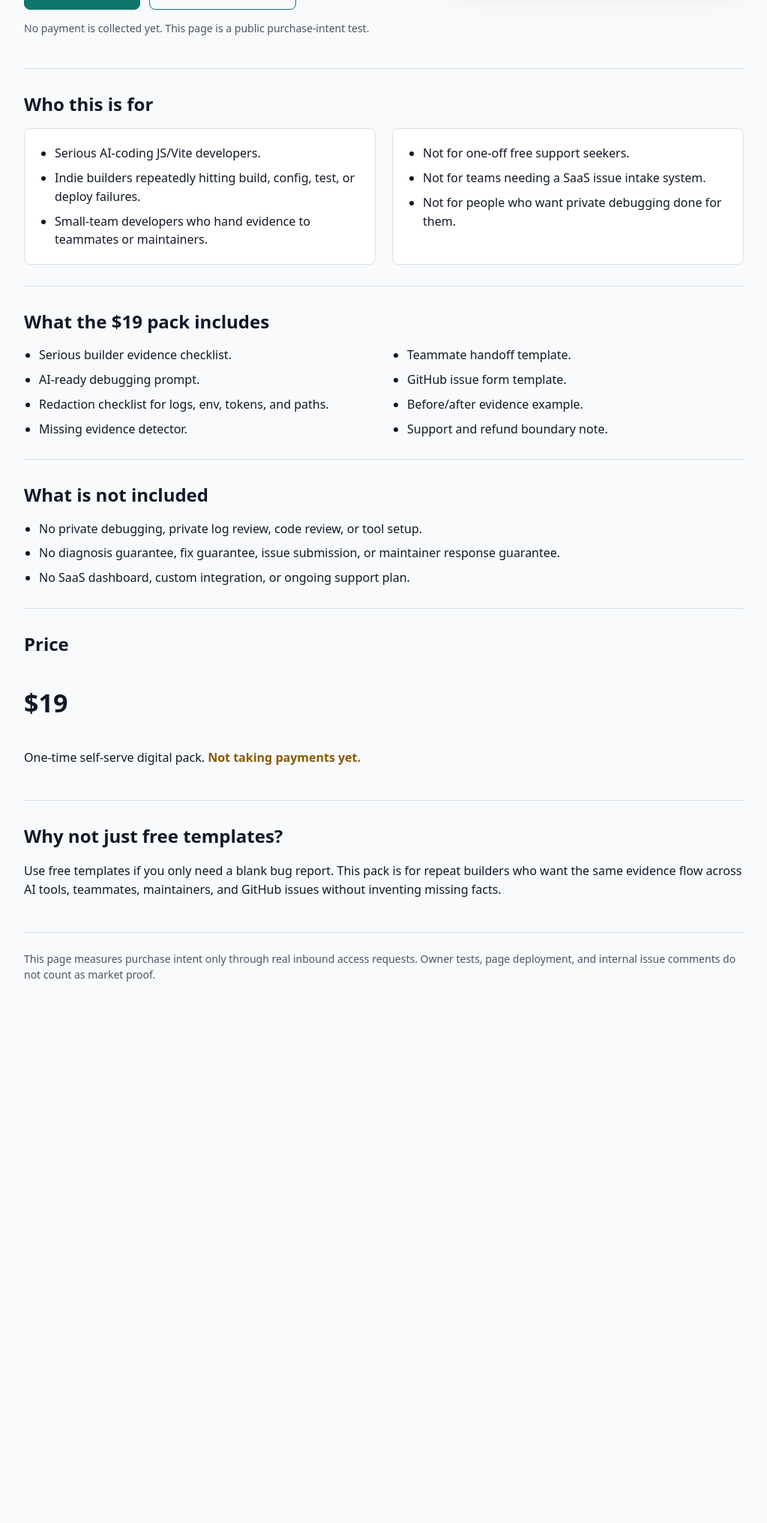
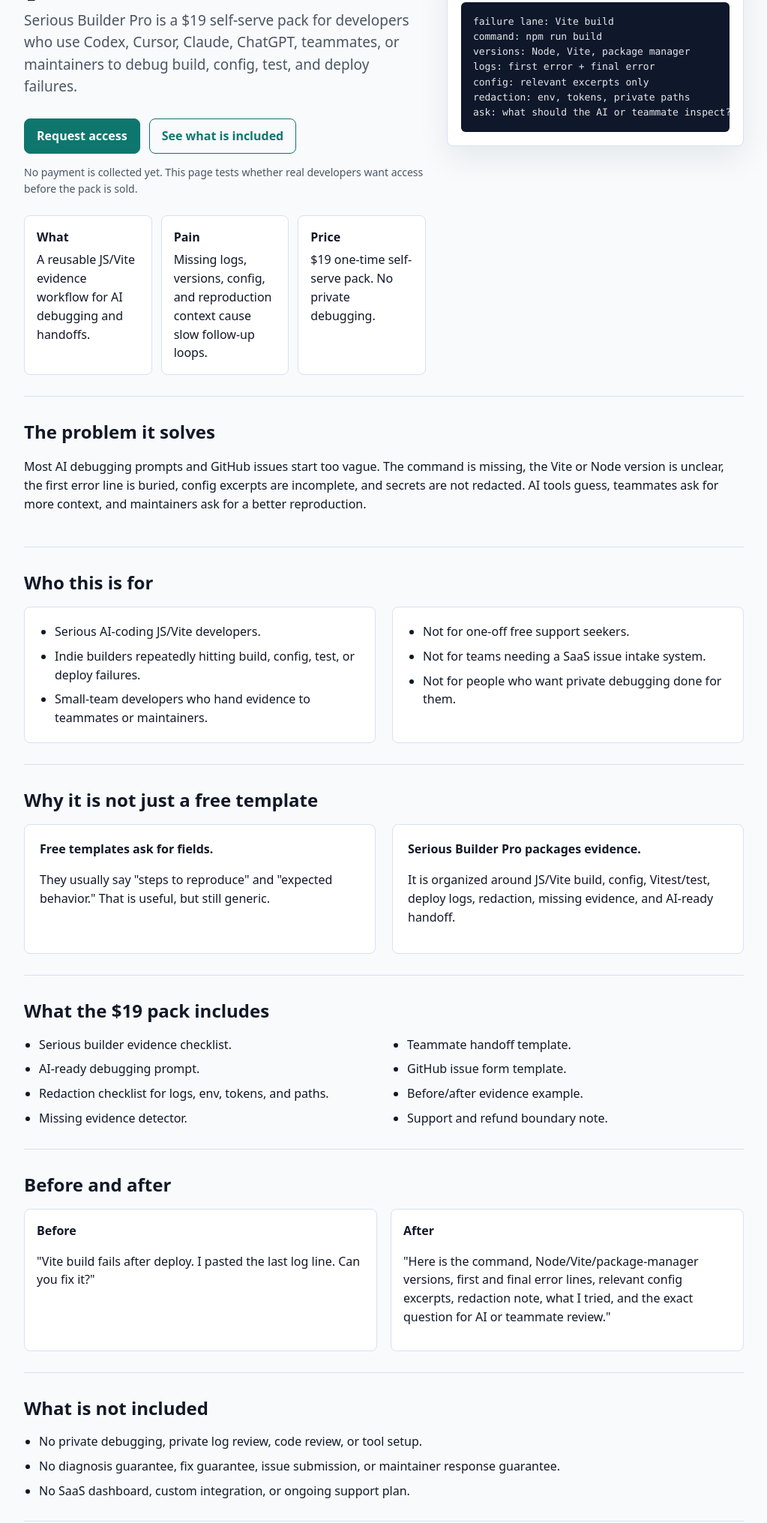
Before and after one commit to bc19sam-afk/serious-builder-pro, a plain HTML site: page index.html in a window 1280 px wide. Shown: the part 449-2480 px from the top of the page at 75% size, without its empty margins (128-1151 px from the left). Before the commit the page ends 1814 px from the top, so only its background shows below. Drawn offline with Linux system fonts and the light colour scheme.

Commit message:
Clarify the request-access landing copy
Make the public page explain the offer, pain, free-template difference,  reason, and request-access flow in the first scan without changing the product.

Constraint: No product package edits, payment setup, accounts, ads, outreach, or fabricated market-signal claims.

Rejected: Add analytics or payment links | this gate still measures access requests through the existing mailto CTA only.

Confidence: high

Scope-risk: narrow

Directive: Treat this as copy optimization, not a demand signal; only external request-access messages count.

Tested: landing copy semantic check; git diff --check; .DS_Store check.

```diff
--- a/index.html
+++ b/index.html
@@ -3,18 +3,18 @@
   <head>
     <meta charset="utf-8">
     <meta name="viewport" content="width=device-width, initial-scale=1">
-    <title>Serious Builder Pro - JS/Vite AI Debugging Evidence Pack</title>
-    <meta name="description" content="A $19 self-serve JS/Vite evidence workflow for AI-coding developers who package build, config, test, and deploy failures for AI tools, teammates, or maintainers.">
+    <title>Serious Builder Pro - AI-ready JS/Vite failure packets</title>
+    <meta name="description" content="A $19 self-serve JS/Vite evidence workflow that turns messy build, config, test, and deploy failures into AI-ready packets for Codex, Cursor, Claude, teammates, and maintainers.">
     <link rel="canonical" href="https://bc19sam-afk.github.io/serious-builder-pro/">
     <meta name="robots" content="index,follow">
     <meta property="og:type" content="website">
     <meta property="og:title" content="Serious Builder Pro">
-    <meta property="og:description" content="A $19 self-serve JS/Vite evidence workflow for AI-coding developers who package build, config, test, and deploy failures for AI tools, teammates, or maintainers.">
+    <meta property="og:description" content="A $19 self-serve JS/Vite evidence workflow that turns messy build, config, test, and deploy failures into AI-ready packets for Codex, Cursor, Claude, teammates, and maintainers.">
     <meta property="og:url" content="https://bc19sam-afk.github.io/serious-builder-pro/">
     <meta property="og:site_name" content="Serious Builder Pro">
     <meta name="twitter:card" content="summary">
     <meta name="twitter:title" content="Serious Builder Pro">
-    <meta name="twitter:description" content="A $19 self-serve JS/Vite evidence workflow for AI-coding developers who package build, config, test, and deploy failures.">
+    <meta name="twitter:description" content="A $19 self-serve JS/Vite evidence workflow that turns messy build, config, test, and deploy failures into AI-ready packets.">
     <style>
       :root {
         color-scheme: light;
@@ -166,6 +166,41 @@
         padding: 20px;
       }
 
+      .quick {
+        display: grid;
+        grid-template-columns: repeat(3, minmax(0, 1fr));
+        gap: 12px;
+        margin-top: 24px;
+      }
+
+      .quick div,
+      .step,
+      .example {
+        border: 1px solid var(--line);
+        border-radius: 8px;
+        background: var(--panel);
+        padding: 16px;
+      }
+
+      .quick strong,
+      .step strong,
+      .example strong {
+        display: block;
+        margin-bottom: 6px;
+      }
+
+      .steps {
+        display: grid;
+        grid-template-columns: repeat(3, minmax(0, 1fr));
+        gap: 14px;
+      }
+
+      .examples {
+        display: grid;
+        grid-template-columns: repeat(2, minmax(0, 1fr));
+        gap: 18px;
+      }
+
       .price {
         font-size: 34px;
         font-weight: 800;
@@ -190,7 +225,10 @@
         }
 
         .hero,
-        .grid {
+        .grid,
+        .quick,
+        .steps,
+        .examples {
           grid-template-columns: 1fr;
         }
 
@@ -209,13 +247,18 @@
       <div class="hero">
         <div>
           <p class="eyebrow">JS/Vite AI debugging evidence pack</p>
-          <h1>Serious Builder Pro</h1>
-          <p class="subhead">A self-serve workflow for AI-coding developers who need to turn messy Vite build, config, test, and deploy failures into redacted evidence packets for Codex, Cursor, Claude, teammates, or maintainers.</p>
+          <h1>Turn messy JS/Vite failures into AI-ready evidence packets.</h1>
+          <p class="subhead">Serious Builder Pro is a $19 self-serve pack for developers who use Codex, Cursor, Claude, ChatGPT, teammates, or maintainers to debug build, config, test, and deploy failures.</p>
           <div class="actions">
             <a class="button" href="mailto:bc19sam@gmail.com?subject=Serious%20Builder%20Pro%20%2419%20access%20request&body=I%20am%20interested%20in%20Serious%20Builder%20Pro.%0A%0AI%20use%3A%20Codex%20%2F%20Cursor%20%2F%20Claude%20%2F%20ChatGPT%20%2F%20other%0AMy%20JS%2FVite%20pain%3A%20%0AI%20would%20consider%20paying%20%2419%3A%20yes%20%2F%20no%20%2F%20depends%0A">Request access</a>
             <a class="button secondary" href="#included">See what is included</a>
           </div>
-          <p class="note">No payment is collected yet. This page is a public purchase-intent test.</p>
+          <p class="note">No payment is collected yet. This page tests whether real developers want access before the pack is sold.</p>
+          <div class="quick" aria-label="Five second summary">
+            <div><strong>What</strong>A reusable JS/Vite evidence workflow for AI debugging and handoffs.</div>
+            <div><strong>Pain</strong>Missing logs, versions, config, and reproduction context cause slow follow-up loops.</div>
+            <div><strong>Price</strong>$19 one-time self-serve pack. No private debugging.</div>
+          </div>
         </div>
         <aside class="preview" aria-label="Evidence packet preview">
           <h2>Evidence packet shape</h2>
@@ -228,6 +271,11 @@
 ask: what should the AI or teammate inspect?</pre>
         </aside>
       </div>
+
+      <section>
+        <h2>The problem it solves</h2>
+        <p>Most AI debugging prompts and GitHub issues start too vague. The command is missing, the Vite or Node version is unclear, the first error line is buried, config excerpts are incomplete, and secrets are not redacted. AI tools guess, teammates ask for more context, and maintainers ask for a better reproduction.</p>
+      </section>
 
       <section id="buyer">
         <h2>Who this is for</h2>
@@ -245,6 +293,20 @@
               <li>Not for teams needing a SaaS issue intake system.</li>
               <li>Not for people who want private debugging done for them.</li>
             </ul>
+          </div>
+        </div>
+      </section>
+
+      <section>
+        <h2>Why it is not just a free template</h2>
+        <div class="grid">
+          <div class="panel">
+            <strong>Free templates ask for fields.</strong>
+            <p>They usually say "steps to reproduce" and "expected behavior." That is useful, but still generic.</p>
+          </div>
+          <div class="panel">
+            <strong>Serious Builder Pro packages evidence.</strong>
+            <p>It is organized around JS/Vite build, config, Vitest/test, deploy logs, redaction, missing evidence, and AI-ready handoff.</p>
           </div>
         </div>
       </section>
@@ -272,6 +334,20 @@
       </section>
 
       <section>
+        <h2>Before and after</h2>
+        <div class="examples">
+          <div class="example">
+            <strong>Before</strong>
+            <p>"Vite build fails after deploy. I pasted the last log line. Can you fix it?"</p>
+          </div>
+          <div class="example">
+            <strong>After</strong>
+            <p>"Here is the command, Node/Vite/package-manager versions, first and final error lines, relevant config excerpts, redaction note, what I tried, and the exact question for AI or teammate review."</p>
+          </div>
+        </div>
+      </section>
+
+      <section>
         <h2>What is not included</h2>
         <ul>
           <li>No private debugging, private log review, code review, or tool setup.</li>
@@ -283,12 +359,38 @@
       <section>
         <h2>Price</h2>
         <p class="price">$19</p>
-        <p>One-time self-serve digital pack. <span class="warning">Not taking payments yet.</span></p>
+        <p>One-time self-serve digital pack. The bet is simple: if it saves even one missing-context debugging loop, it is worth more than the price. <span class="warning">Not taking payments yet.</span></p>
       </section>
 
       <section>
-        <h2>Why not just free templates?</h2>
-        <p>Use free templates if you only need a blank bug report. This pack is for repeat builders who want the same evidence flow across AI tools, teammates, maintainers, and GitHub issues without inventing missing facts.</p>
+        <h2>What happens after Request access?</h2>
+        <div class="steps">
+          <div class="step"><strong>1. Your email opens</strong>The subject says Serious Builder Pro $19 access request.</div>
+          <div class="step"><strong>2. You add context</strong>Tell me what AI tool you use and what JS/Vite failure keeps wasting time.</div>
+          <div class="step"><strong>3. I count the signal</strong>If you are a real external developer, your request helps decide whether this should become a paid pack.</div>
+        </div>
+      </section>
+
+      <section>
+        <h2>FAQ</h2>
+        <div class="grid">
+          <div class="panel">
+            <strong>Will this fix my bug?</strong>
+            <p>No. It helps you prepare better evidence before asking an AI tool, teammate, or maintainer.</p>
+          </div>
+          <div class="panel">
+            <strong>Is this a debugging service?</strong>
+            <p>No. There is no private debugging, private log review, diagnosis guarantee, or fix guarantee.</p>
+          </div>
+          <div class="panel">
+            <strong>Can I use free templates instead?</strong>
+            <p>Yes. If you only need a blank bug report, use a free template. This is for repeat JS/Vite builders who need a reusable AI-ready evidence workflow.</p>
+          </div>
+          <div class="panel">
+            <strong>Why request access before payment exists?</strong>
+            <p>This page is measuring whether real developers want the $19 pack before payment setup or product polishing.</p>
+          </div>
+        </div>
       </section>
 
       <footer>
```
Also changed, not shown: 1 other file.
